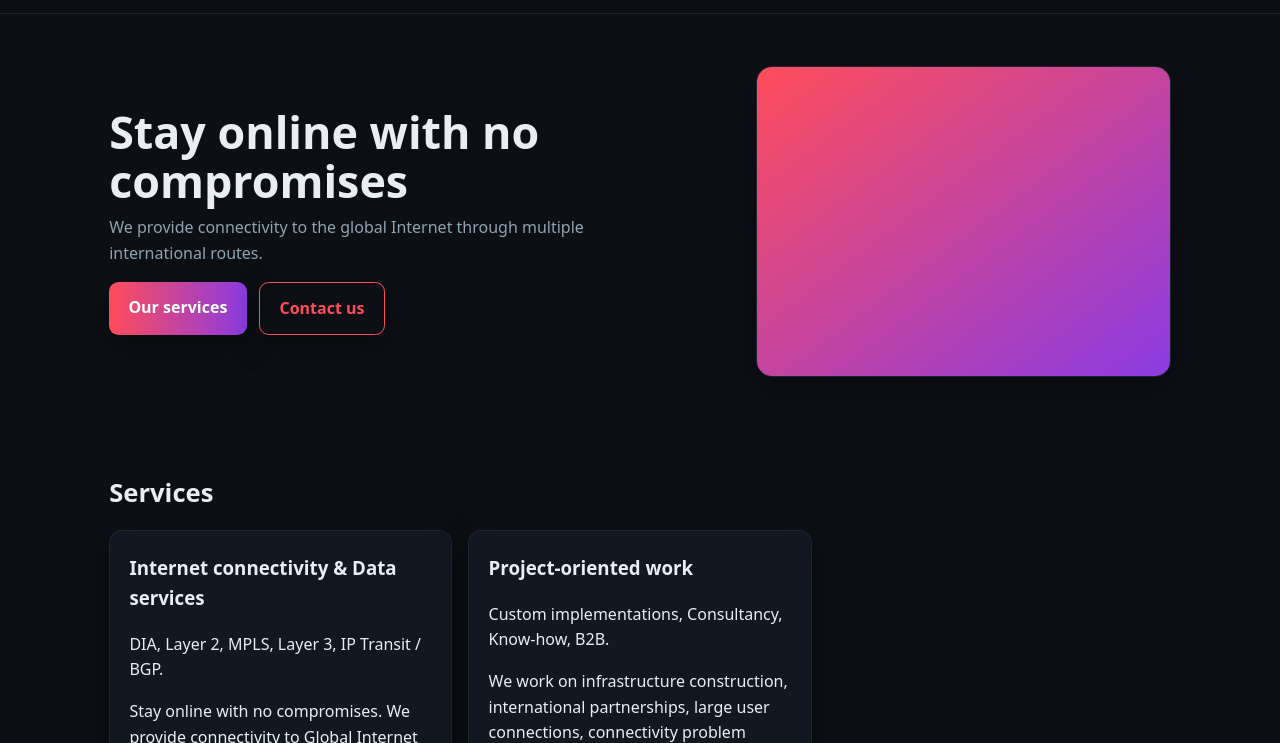
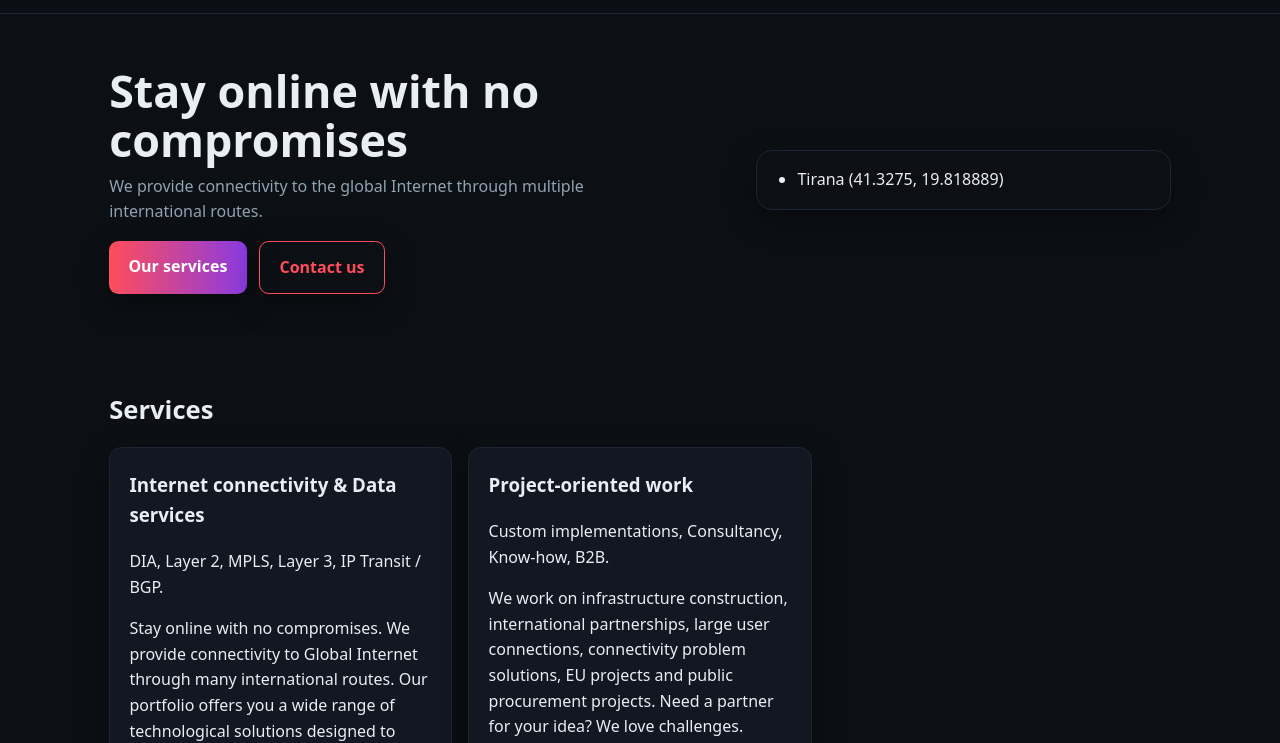
Before and after one commit to n-geraldo/optixcom-web, a website: page index.html in a window 1280 px wide. Shown: the part 57-800 px from the top of the page. Drawn offline with Linux system fonts and the light colour scheme.

Commit message:
Replace hero image with map

```diff
--- a/index.html
+++ b/index.html
@@ -30,9 +30,7 @@
           <a class="btn btn--ghost" href="/contact.html">Contact us</a>
         </div>
       </div>
-      <picture class="hero__media">
-        <img src="/public/hero.svg" alt="" loading="eager" decoding="async">
-      </picture>
+      <div class="hero__media" id="map"></div>
     </section>
 
     <section class="services" id="services">
@@ -79,6 +77,8 @@
     <div class="footer__legal">© <span id="y"></span> Optixcom. All rights reserved.</div>
   </footer>
 
+  <script src="/js/mapdata.js"></script>
+  <script src="/js/countrymap.js"></script>
   <script src="/main.js" defer></script>
-</body>
-</html>
+  </body>
+  </html>
--- /dev/null
+++ b/js/countrymap.js
@@ -0,0 +1,23 @@
+// Placeholder implementation for country map rendering.
+// This script populates the #map div with location data from mapdata.js.
+
+(function() {
+  function initMap() {
+    var mapDiv = document.getElementById('map');
+    var data = window.simplemaps_countrymap_mapdata;
+    if (!mapDiv || !data || !data.locations) return;
+    var list = document.createElement('ul');
+    Object.keys(data.locations).forEach(function(key) {
+      var loc = data.locations[key];
+      var item = document.createElement('li');
+      item.textContent = loc.name + ' (' + loc.lat + ', ' + loc.lng + ')';
+      list.appendChild(item);
+    });
+    mapDiv.appendChild(list);
+  }
+  if (document.readyState === 'loading') {
+    document.addEventListener('DOMContentLoaded', initMap);
+  } else {
+    initMap();
+  }
+})();
```
Also changed, not shown: contact.html (+3 -0 lines).
